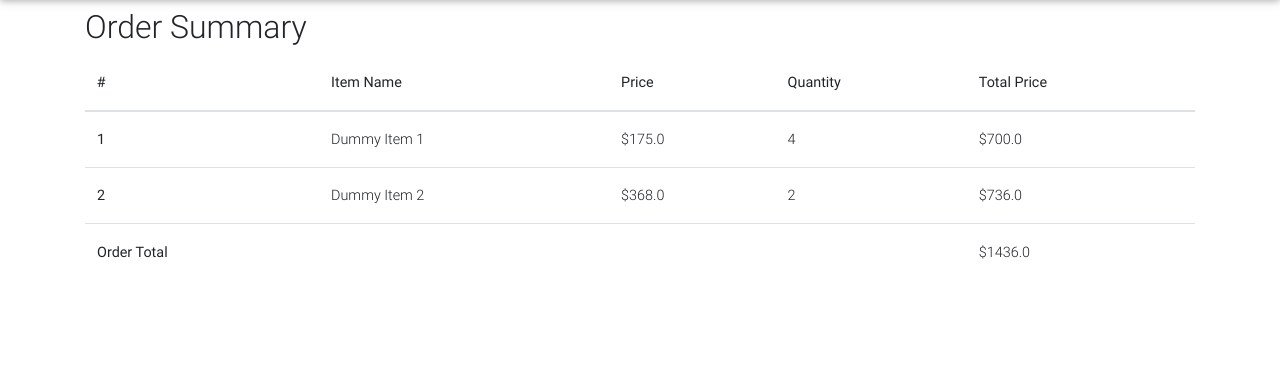
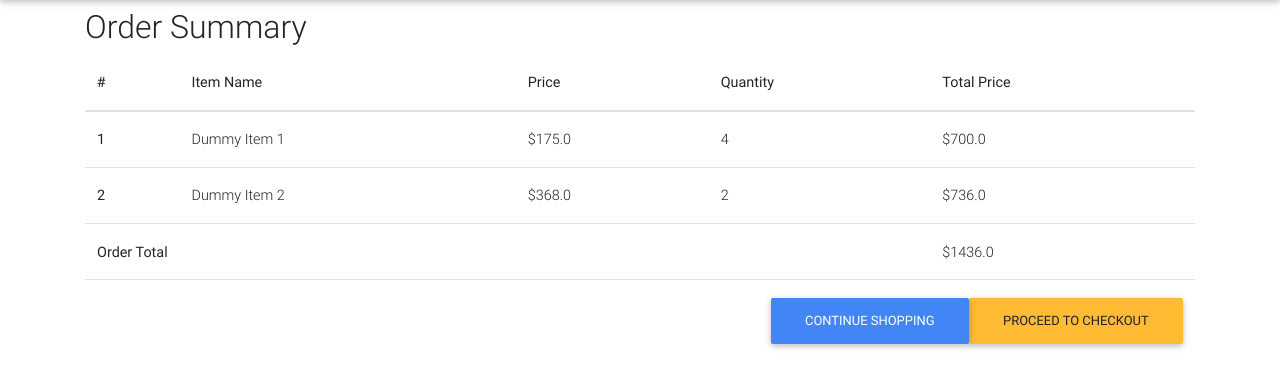
Before and after one commit to ZimmAgu/Ecommerce-Web-App, a Django app: page /order-summary/ in a window 1280 px wide. Shown: the part 64-452 px from the top of the page. Run offline with Django 4.2, Linux system fonts and the light colour scheme; a user stored in the database is signed in; data comes from the database, SQL or seed files in the repository; some libraries are stand-ins or nearby versions.

Commit message:
Continue shopping and proceed to checkout buttons now working

```diff
--- a/storeFront/templates/navbar.html
+++ b/storeFront/templates/navbar.html
@@ -36,7 +36,7 @@
         <ul class="navbar-nav nav-flex-icons">
           {% if request.user.is_authenticated %}
           <li class="nav-item">
-            <a href="order-summary/" class="nav-link waves-effect">
+            <a href="/order-summary/" class="nav-link waves-effect">
               <span class="badge red z-depth-1 mr-1"> {{ request.user | cartItemCount }} </span>
               <i class="fas fa-shopping-cart"></i>
               <span class="clearfix d-none d-sm-inline-block"> Cart </span>
--- a/storeFront/templates/orderSummary.html
+++ b/storeFront/templates/orderSummary.html
@@ -77,14 +77,16 @@
           </tr>
           {% endfor %}
           <tr>
-            <th scope="row">Order Total</th>
-            <td></td>
-            <td></td>
-            <td></td>
+            <th scope="row" colspan="4">Order Total</th>
             <td>${{ order.get_Total_Order_Price }}</td>
           </tr>
+          <tr>
+            <th colspan="5">
+              <a href="/checkout/" class="btn btn-warning float-right text-dark">Proceed to checkout </a>
+              <a href="/" class="btn btn-primary float-right">Continue shopping </a>
+            </th>
+          </tr>
         </tbody>
-
       </table>
     </div>
   </div>
```
